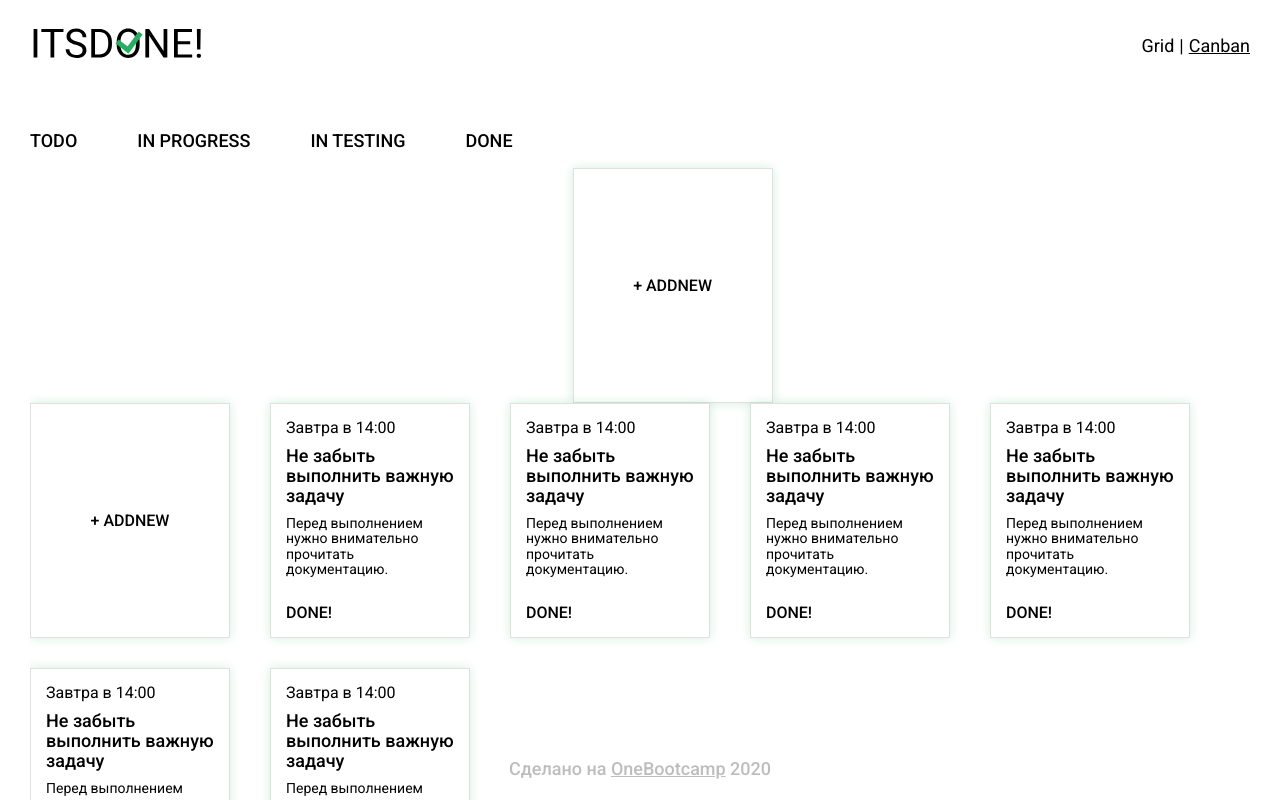
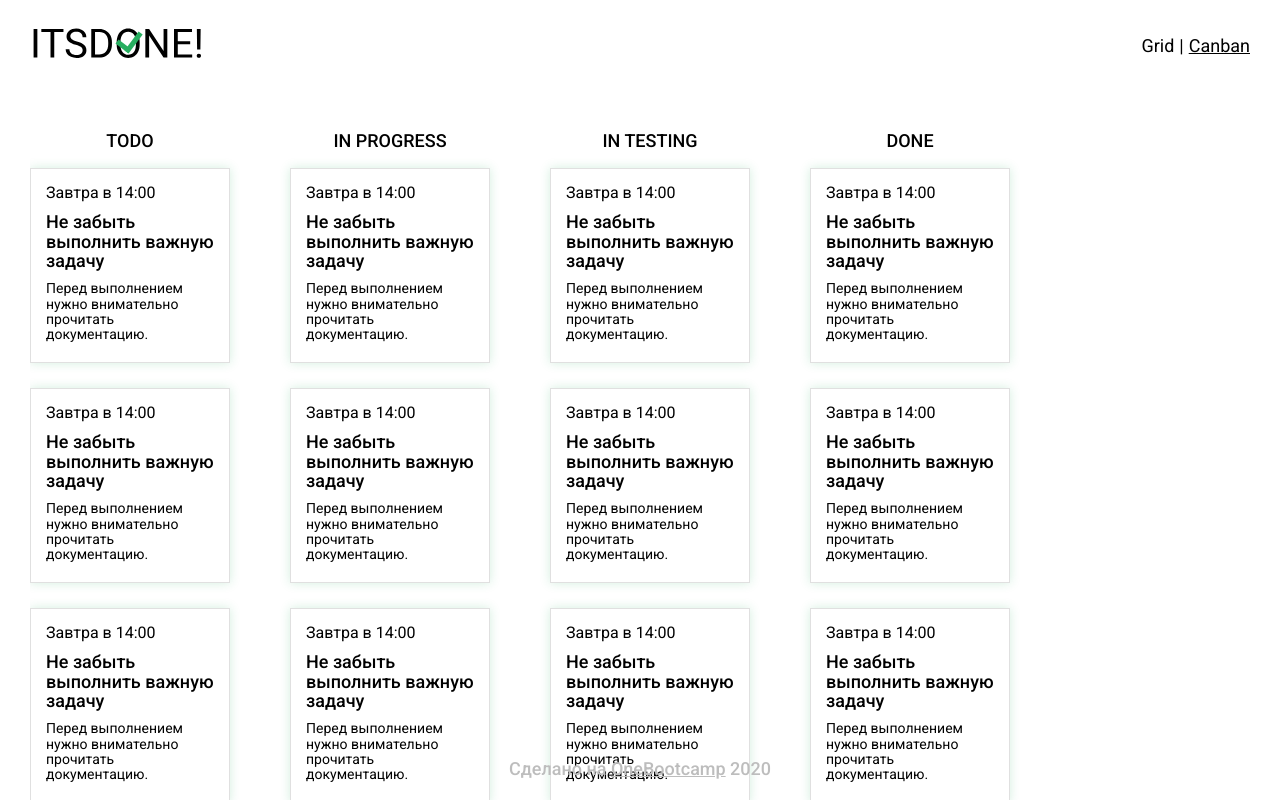
Before and after one commit to OneBootcamp-1-0/itsdone-1, a React app: page /canban in a window 1280 px wide. Shown: the top 800 px of the page. Built offline with nearby package versions, Linux system fonts and the light colour scheme.

Commit message:
added Columns and Cards rendering

```diff
--- a/src/components/Board/Canban/Canban.jsx
+++ b/src/components/Board/Canban/Canban.jsx
@@ -1,15 +1,26 @@
 import React from 'react';
 import Column from './Column/Column.jsx';
 import css from './Canban.css';
+import createData from '../../../data.js';
+import Card from '../Card/CanbanCard.jsx';
 
 const Canban = () => {
+  const data = createData();
+  const createFilteredCards = (columnStatus) => {
+    return data.cards.map((card, i) => {
+      if (columnStatus === card.status) {
+        return <Card key={i} date={card.date} title={card.title} text={card.text} />
+      }
+    });
+  };
+
   return (
     <div className={css.canban}>
-      <Column title='TODO' />
-      <Column title='IN PROGRESS' />
-      <Column title='IN TESTING' />
-      <Column title='DONE' />
-      <Column type='newCard' />
+      {data.columns.map((column, i) => {
+        return <Column key={i} title={column.title}>
+          {createFilteredCards(column.status)}
+        </ Column>
+      })}
     </div>
   );
 };
```
